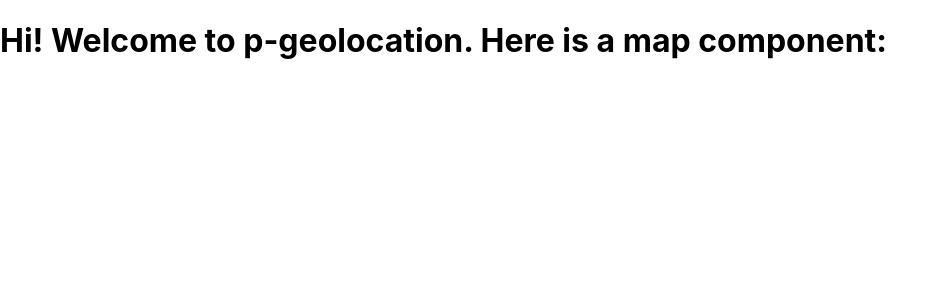
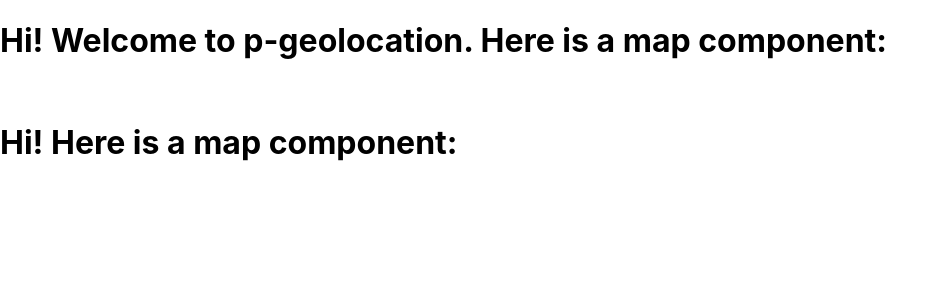
Before and after one commit to ethethanlee/p-geolocation, a React (Create React App) app: page / in a window 1280 px wide. Shown: the top 300 px of the page, without its empty margins (0-946 px from the left). Built offline with nearby package versions, Linux system fonts and the light colour scheme.

Commit message:
made map component

```diff
--- a/src/App.js
+++ b/src/App.js
@@ -1,4 +1,4 @@
-// import MapComponent from './MapComponent';
+import MapComponent from './mapcomponent';
 import React, { Component } from 'react';
 
 class App extends Component {
@@ -6,7 +6,7 @@
     return (
       <div>
         <h1>Hi! Welcome to p-geolocation. Here is a map component: </h1> <br />
-        {/* <MapComponent /> */}
+        <MapComponent />
       </div>
     );
   }
--- /dev/null
+++ b/src/mapcomponent.js
@@ -0,0 +1,16 @@
+// import MapComponent from './MapComponent';
+import React, { Component } from 'react';
+
+export class MapComponent extends Component {
+
+  render() {
+    return (
+      <div>
+        <h1>Hi! Here is a map component: </h1> <br />
+        {/* <MapComponent /> */}
+      </div>
+    );
+  }
+}
+
+export default MapComponent;
```
